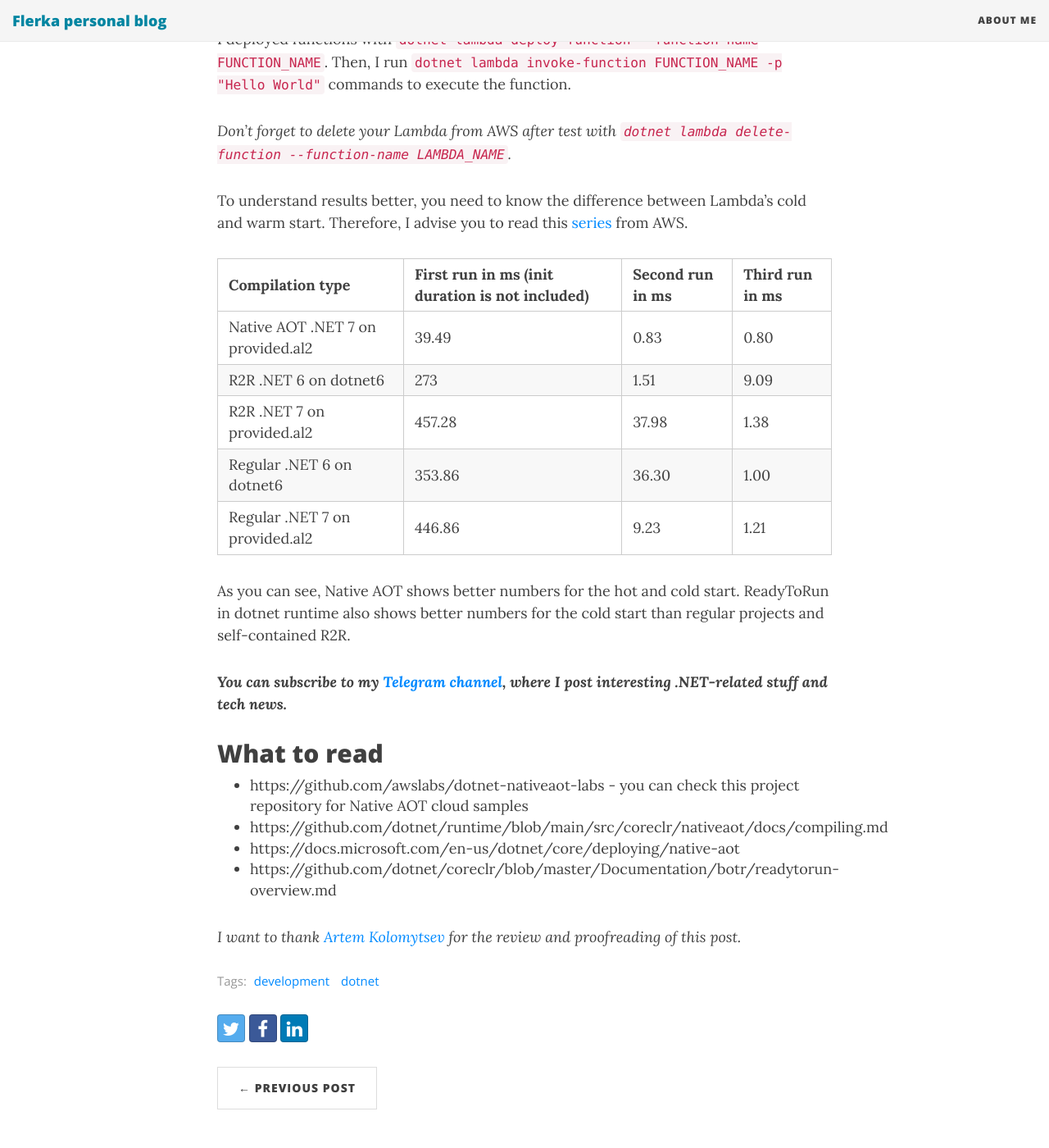
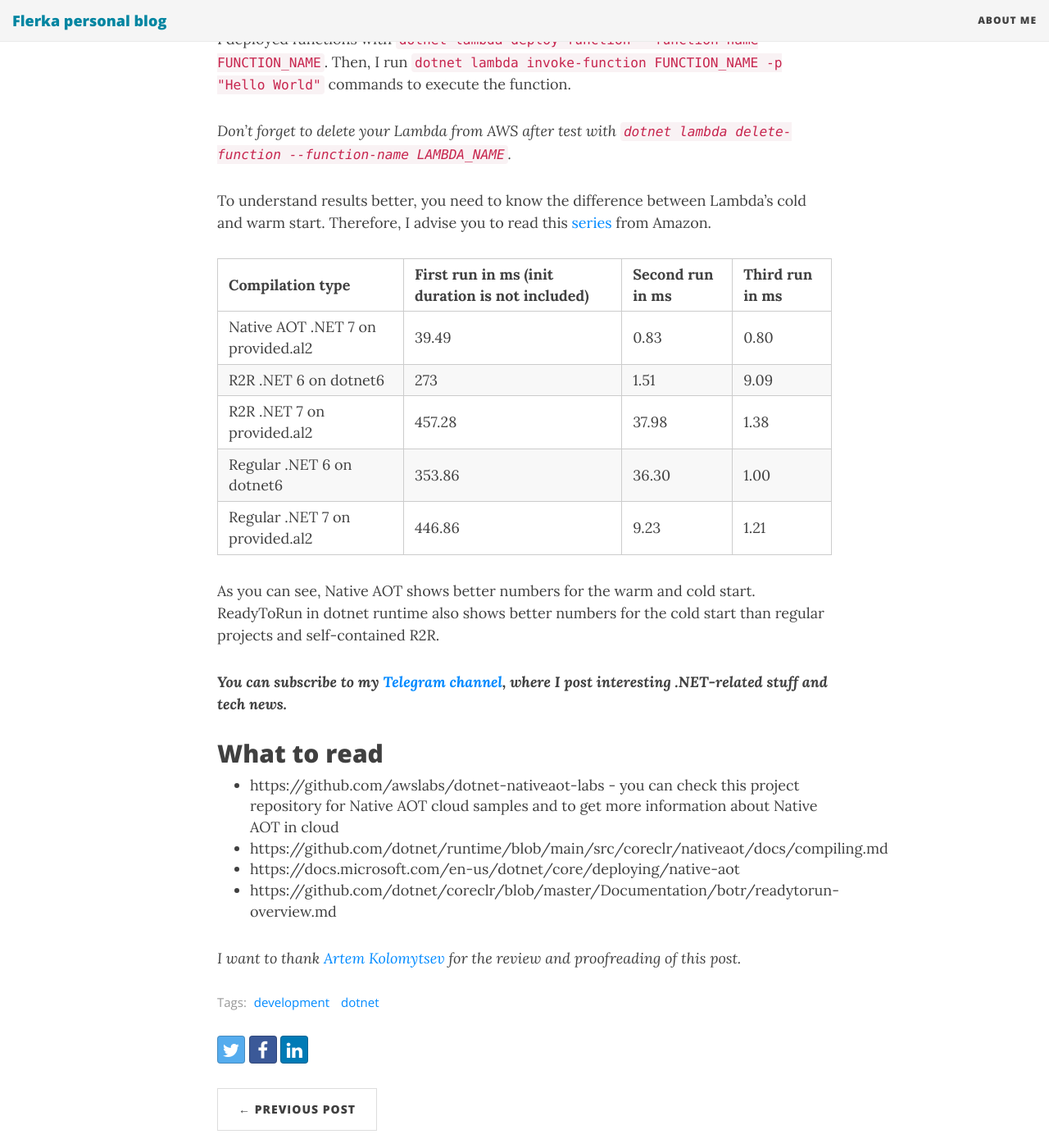
Before and after one commit to flerka/personal-blog, a Jekyll site: the page built from _posts/2022-06-21-ahead-of time-compilation.md, in a window 1280 px wide and 1400 px high, scrolled down 7264 px. Shown: the whole window at 82% size. Built offline with Jekyll 4.4.1, drawn with Linux system fonts in a browser that asks for light colours; nearby versions of some CDN libraries; comment, search, counter and statistics services are not loaded; some of the changed text lies outside the part shown.

Commit message:
update aot post with cloud

```diff
--- a/_posts/2022-06-21-ahead-of time-compilation.md
+++ b/_posts/2022-06-21-ahead-of time-compilation.md
@@ -152,7 +152,7 @@ I deployed functions with `dotnet lambda deploy-function --function-name FUNCTIO
 
 *Don't forget to delete your Lambda from AWS after test with `dotnet lambda delete-function --function-name LAMBDA_NAME`.*
 
-To understand results better, you need to know the difference between Lambda's cold and warm start. Therefore, I advise you to read this [series](https://aws.amazon.com/blogs/compute/operating-lambda-performance-optimization-part-1/) from AWS.
+To understand results better, you need to know the difference between Lambda's cold and warm start. Therefore, I advise you to read this [series](https://aws.amazon.com/blogs/compute/operating-lambda-performance-optimization-part-1/) from Amazon.
 
 | Compilation type | First run in ms (init duration is not included) | Second run in ms | Third run in ms |
 |-------|--------|--------|--------|
@@ -162,12 +162,12 @@ To understand results better, you need to know the difference between Lambda's c
 | Regular .NET 6 on dotnet6 | 353.86 | 36.30 | 1.00 |
 | Regular .NET 7 on provided.al2 | 446.86 | 9.23 | 1.21 |
 
-As you can see, Native AOT shows better numbers for the hot and cold start. ReadyToRun in dotnet runtime also shows better numbers for the cold start than regular projects and self-contained R2R.
+As you can see, Native AOT shows better numbers for the warm and cold start. ReadyToRun in dotnet runtime also shows better numbers for the cold start than regular projects and self-contained R2R.
 
 __*You can subscribe to my [Telegram channel](https://t.me/dotnetarticles), where I post interesting .NET-related stuff and tech news.*__
 
 ## What to read
-- https://github.com/awslabs/dotnet-nativeaot-labs - you can check this project repository for Native AOT cloud samples
+- https://github.com/awslabs/dotnet-nativeaot-labs - you can check this project repository for Native AOT cloud samples and to get more information about Native AOT in cloud
 - https://github.com/dotnet/runtime/blob/main/src/coreclr/nativeaot/docs/compiling.md
 - https://docs.microsoft.com/en-us/dotnet/core/deploying/native-aot
 - https://github.com/dotnet/coreclr/blob/master/Documentation/botr/readytorun-overview.md
```
Also changed, not shown: other parts of _posts/2022-06-21-ahead-of time-compilation.md (+9 -9 lines).
